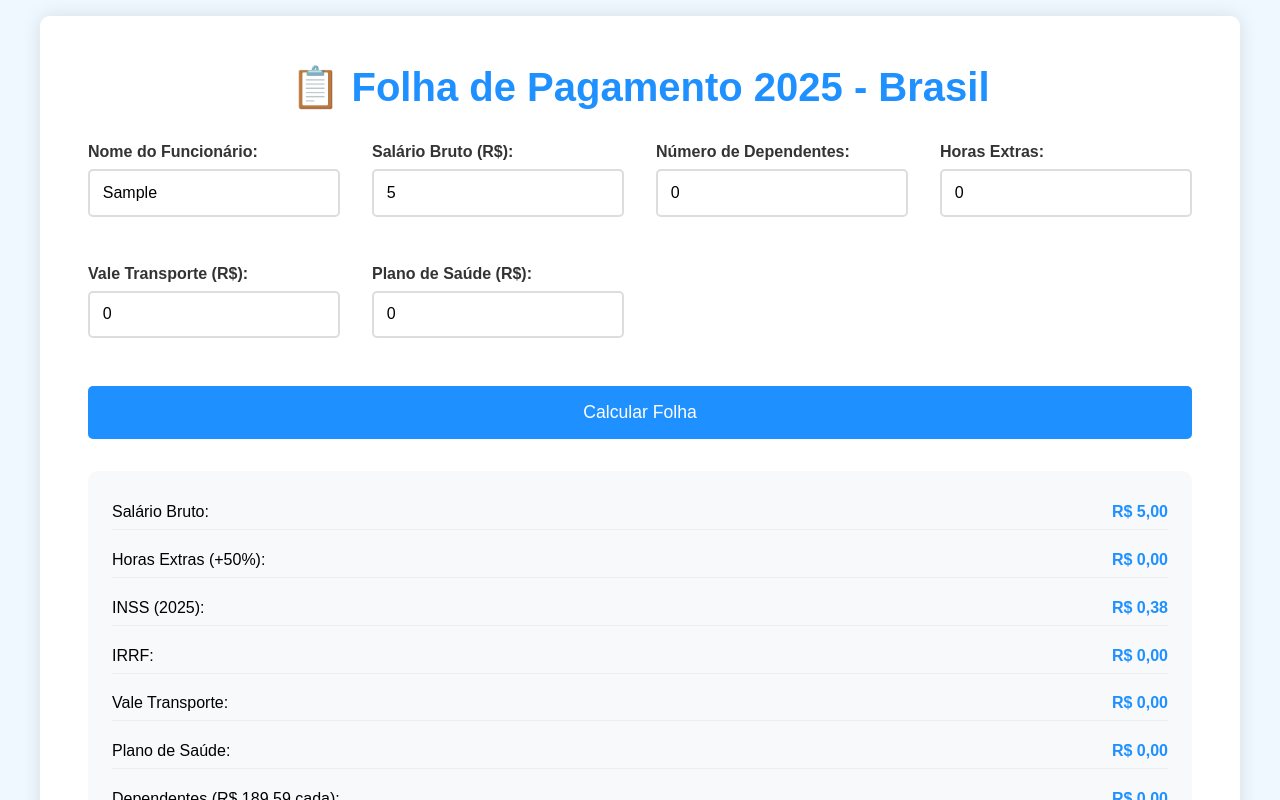
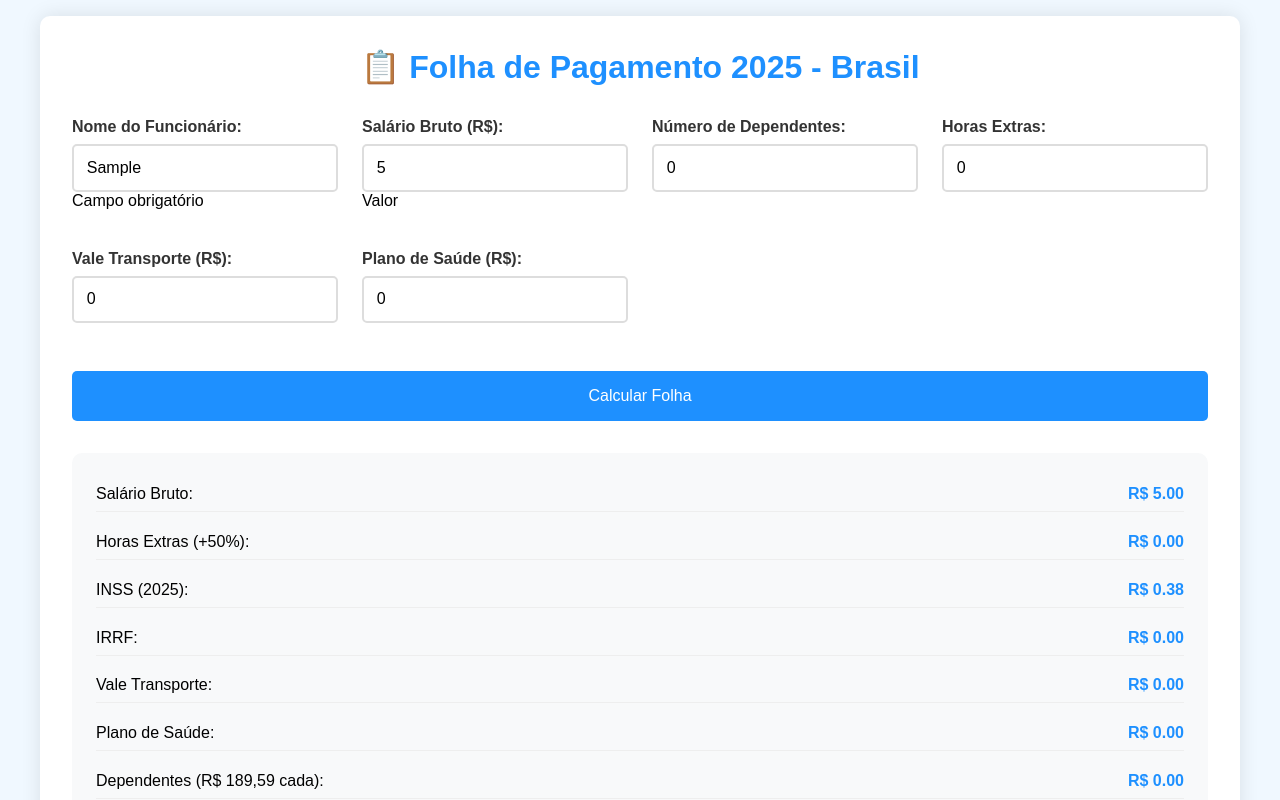
Before and after one commit to williankazu/folha-de-pagamento, a plain HTML site: page index.html in a window 1280 px wide. Both pictures are taken after typing "Sample", "5" into the empty fields and a click on the button "Calcular Folha". Shown: the top 800 px of the page. Drawn offline with Linux system fonts and the light colour scheme.

Commit message:
atualizar 2

```diff
--- a/index.html
+++ b/index.html
@@ -20,7 +20,7 @@
         <div class="input-group">
           <label for="salario">Salário Bruto (R$):</label>
           <input type="number" id="salario" step="0.01" required />
-          <div class="error-message" id="salario-error">Valor inválido</div>
+          <div class="error-message" id="salario-error">Valor</div>
         </div>
 
         <div class="input-group">
@@ -82,6 +82,6 @@
       </div>
     </div>
 
-    <script src="./script.js"></script>
+    <script src="script.js"></script>
   </body>
 </html>
--- a/script.js
+++ b/script.js
@@ -1,130 +1,85 @@
-// Constantes atualizadas para 2025
-const TETO_INSS = 8157.41;
-const SALARIO_MINIMO = 1518.0;
-const DEDUCAO_DEPENDENTE = 189.59;
+function calcularFolha() {
+	const nome = document.getElementById("nome").value;
+	const salarioBruto = parseFloat(document.getElementById("salario").value);
+	const dependentes = parseInt(document.getElementById("dependentes").value);
+	const horasExtras =
+		parseFloat(document.getElementById("horas-extras").value) || 0;
+	const valeTransporte =
+		parseFloat(document.getElementById("vale-transporte").value) || 0;
+	const planoSaude =
+		parseFloat(document.getElementById("plano-saude").value) || 0;
 
-function formatarMoeda(valor) {
-	return valor.toLocaleString("pt-BR", {
-		style: "currency",
-		currency: "BRL",
-		minimumFractionDigits: 2,
-	});
-}
-
-function calcularINSS(salario) {
-	let inss = 0;
-
-	// Novas faixas do INSS 2025
-	if (salario <= SALARIO_MINIMO) {
-		inss = salario * 0.075;
-	} else if (salario <= 2793.88) {
-		inss = SALARIO_MINIMO * 0.075 + (salario - SALARIO_MINIMO) * 0.09;
-	} else if (salario <= 4190.83) {
-		inss =
-			SALARIO_MINIMO * 0.075 +
-			(2793.88 - SALARIO_MINIMO) * 0.09 +
-			(salario - 2793.88) * 0.12;
-	} else if (salario <= TETO_INSS) {
-		inss =
-			SALARIO_MINIMO * 0.075 +
-			(2793.88 - SALARIO_MINIMO) * 0.09 +
-			(4190.83 - 2793.88) * 0.12 +
-			(salario - 4190.83) * 0.14;
-	} else {
-		inss =
-			SALARIO_MINIMO * 0.075 +
-			(2793.88 - SALARIO_MINIMO) * 0.09 +
-			(4190.83 - 2793.88) * 0.12 +
-			(TETO_INSS - 4190.83) * 0.14;
+	if (!salarioBruto || salarioBruto <= 0) {
+		alert("Insira um salário bruto válido.");
+		return;
 	}
 
-	return Number(inss.toFixed(2));
-}
+	// Cálculo do INSS 2025
+	const faixasINSS = [
+		{ limite: 1518.0, aliquota: 0.075 },
+		{ limite: 2793.88, aliquota: 0.09 },
+		{ limite: 4190.83, aliquota: 0.12 },
+		{ limite: 8157.41, aliquota: 0.14 },
+	];
 
-function calcularIRRF(baseCalculo, dependentes) {
-	const base = baseCalculo - dependentes * DEDUCAO_DEPENDENTE;
+	let inss = 0;
+	let salarioRestante = salarioBruto;
+	let tetoINSS = 0;
 
-	// Tabela IRRF atual (verificar atualizações anuais)
-	if (base <= 2112) return 0;
-	if (base <= 2826.65) return base * 0.075 - 158.4;
-	if (base <= 3751.05) return base * 0.15 - 370.4;
-	if (base <= 4664.68) return base * 0.225 - 651.73;
-	return base * 0.275 - 884.96;
-}
-
-function validarCampos() {
-	let valido = true;
-	const nome = document.getElementById("nome").value;
-	const salario = document.getElementById("salario").value;
-
-	if (nome.trim() === "") {
-		document.getElementById("nome").classList.add("error");
-		document.getElementById("nome-error").style.display = "block";
-		valido = false;
-	} else {
-		document.getElementById("nome").classList.remove("error");
-		document.getElementById("nome-error").style.display = "none";
+	for (let i = 0; i < faixasINSS.length; i++) {
+		if (salarioRestante > faixasINSS[i].limite) {
+			inss += faixasINSS[i].limite * faixasINSS[i].aliquota;
+		} else {
+			inss += salarioRestante * faixasINSS[i].aliquota;
+			break;
+		}
+		salarioRestante -= faixasINSS[i].limite;
 	}
 
-	if (salario <= 0 || isNaN(salario)) {
-		document.getElementById("salario").classList.add("error");
-		document.getElementById("salario-error").style.display = "block";
-		valido = false;
-	} else {
-		document.getElementById("salario").classList.remove("error");
-		document.getElementById("salario-error").style.display = "none";
+	tetoINSS = inss > 950.66 ? 950.66 : inss;
+
+	// Cálculo do IRRF
+	const deducaoDependente = 189.59;
+	let baseIRRF = salarioBruto - tetoINSS - dependentes * deducaoDependente;
+	const faixasIRRF = [
+		{ limite: 2259.2, aliquota: 0.0, deducao: 0.0 },
+		{ limite: 2826.65, aliquota: 0.075, deducao: 169.44 },
+		{ limite: 3751.05, aliquota: 0.15, deducao: 381.44 },
+		{ limite: 4664.68, aliquota: 0.225, deducao: 662.77 },
+		{ limite: Infinity, aliquota: 0.275, deducao: 896.0 },
+	];
+
+	let irrf = 0;
+	for (let i = 0; i < faixasIRRF.length; i++) {
+		if (baseIRRF > faixasIRRF[i].limite) continue;
+		irrf = baseIRRF * faixasIRRF[i].aliquota - faixasIRRF[i].deducao;
+		break;
 	}
+	irrf = irrf > 0 ? irrf : 0;
 
-	return valido;
+	// Cálculo das horas extras (50%)
+	let valorHora = salarioBruto / 220;
+	let extraTotal = horasExtras * valorHora * 1.5;
+
+	// Cálculo do salário líquido
+	let salarioLiquido =
+		salarioBruto + extraTotal - tetoINSS - irrf - valeTransporte - planoSaude;
+
+	// Exibição dos resultados
+	document.getElementById("res-bruto").textContent =
+		`R$ ${salarioBruto.toFixed(2)}`;
+	document.getElementById("res-horas-extras").textContent =
+		`R$ ${extraTotal.toFixed(2)}`;
+	document.getElementById("res-inss").textContent = `R$ ${tetoINSS.toFixed(2)}`;
+	document.getElementById("res-irrf").textContent = `R$ ${irrf.toFixed(2)}`;
+	document.getElementById("res-vt").textContent =
+		`R$ ${valeTransporte.toFixed(2)}`;
+	document.getElementById("res-plano-saude").textContent =
+		`R$ ${planoSaude.toFixed(2)}`;
+	document.getElementById("res-dependentes").textContent =
+		`R$ ${(dependentes * deducaoDependente).toFixed(2)}`;
+	document.getElementById("res-liquido").textContent =
+		`R$ ${salarioLiquido.toFixed(2)}`;
+
+	document.getElementById("results").style.display = "block";
 }
-
-function calcularFolha() {
-	if (!validarCampos()) return;
-
-	const dados = {
-		nome: document.getElementById("nome").value,
-		salarioBruto: parseFloat(document.getElementById("salario").value),
-		dependentes: parseInt(document.getElementById("dependentes").value),
-		horasExtras: parseInt(document.getElementById("horas-extras").value),
-		valeTransporte: parseFloat(
-			document.getElementById("vale-transporte").value,
-		),
-		planoSaude: parseFloat(document.getElementById("plano-saude").value),
-	};
-
-	// Cálculo das horas extras (50% adicional)
-	const valorHora = dados.salarioBruto / 220;
-	const valorHorasExtras = dados.horasExtras * valorHora * 1.5;
-
-	// Cálculos oficiais
-	const inss = calcularINSS(dados.salarioBruto);
-	const baseIRRF = dados.salarioBruto - inss;
-	const irrf = calcularIRRF(baseIRRF, dados.dependentes);
-
-	// Total de descontos
-	const totalDescontos = inss + irrf + dados.valeTransporte + dados.planoSaude;
-
-	// Salário líquido
-	const salarioLiquido = dados.salarioBruto + valorHorasExtras - totalDescontos;
-
-	// Exibir resultados
-	document.getElementById("results").style.display = "block";
-	document.getElementById("res-bruto").textContent = formatarMoeda(
-		dados.salarioBruto,
-	);
-	document.getElementById("res-horas-extras").textContent =
-		formatarMoeda(valorHorasExtras);
-	document.getElementById("res-inss").textContent = formatarMoeda(inss);
-	document.getElementById("res-irrf").textContent = formatarMoeda(irrf);
-	document.getElementById("res-vt").textContent = formatarMoeda(
-		dados.valeTransporte,
-	);
-	document.getElementById("res-plano-saude").textContent = formatarMoeda(
-		dados.planoSaude,
-	);
-	document.getElementById("res-dependentes").textContent = formatarMoeda(
-		dados.dependentes * DEDUCAO_DEPENDENTE,
-	);
-	document.getElementById("res-liquido").textContent =
-		formatarMoeda(salarioLiquido);
-}
--- a/styles.css
+++ b/styles.css
@@ -1,4 +1,3 @@
-/* Reset básico */
 * {
   margin: 0;
   padding: 0;
@@ -27,7 +26,6 @@ h1 {
   font-size: 2em;
 }
 
-/* Layout responsivo */
 .grid {
   display: grid;
   grid-template-columns: repeat(auto-fit, minmax(250px, 1fr));
@@ -46,19 +44,12 @@ label {
   font-weight: bold;
 }
 
-input,
-select {
+input {
   width: 100%;
   padding: 0.8rem;
   border: 2px solid #ddd;
   border-radius: 5px;
   font-size: 1rem;
-}
-
-input:focus,
-select:focus {
-  outline: none;
-  border-color: #1e90ff;
 }
 
 button {
@@ -101,66 +92,3 @@ button:hover {
   color: #006400 !important;
   font-size: 1.1em;
 }
-
-.error {
-  border-color: #ff0000 !important;
-}
-
-.error-message {
-  color: #ff0000;
-  font-size: 0.9em;
-  margin-top: 0.3rem;
-  display: none;
-}
-
-/* Responsividade para dispositivos móveis */
-@media (max-width: 768px) {
-  h1 {
-    font-size: 1.5em;
-  }
-
-  .container {
-    padding: 1rem;
-  }
-
-  .grid {
-    grid-template-columns: 1fr;
-  }
-
-  button {
-    padding: 0.8rem;
-    font-size: 0.9rem;
-  }
-
-  .results {
-    padding: 1rem;
-  }
-
-  .result-item {
-    flex-direction: column;
-    align-items: flex-start;
-  }
-
-  .result-value {
-    margin-top: 0.3rem;
-  }
-}
-
-/* Responsividade para telas maiores */
-@media (min-width: 1200px) {
-  .container {
-    padding: 3rem;
-  }
-
-  h1 {
-    font-size: 2.5em;
-  }
-
-  .grid {
-    gap: 2rem;
-  }
-
-  button {
-    font-size: 1.1rem;
-  }
-}
```
